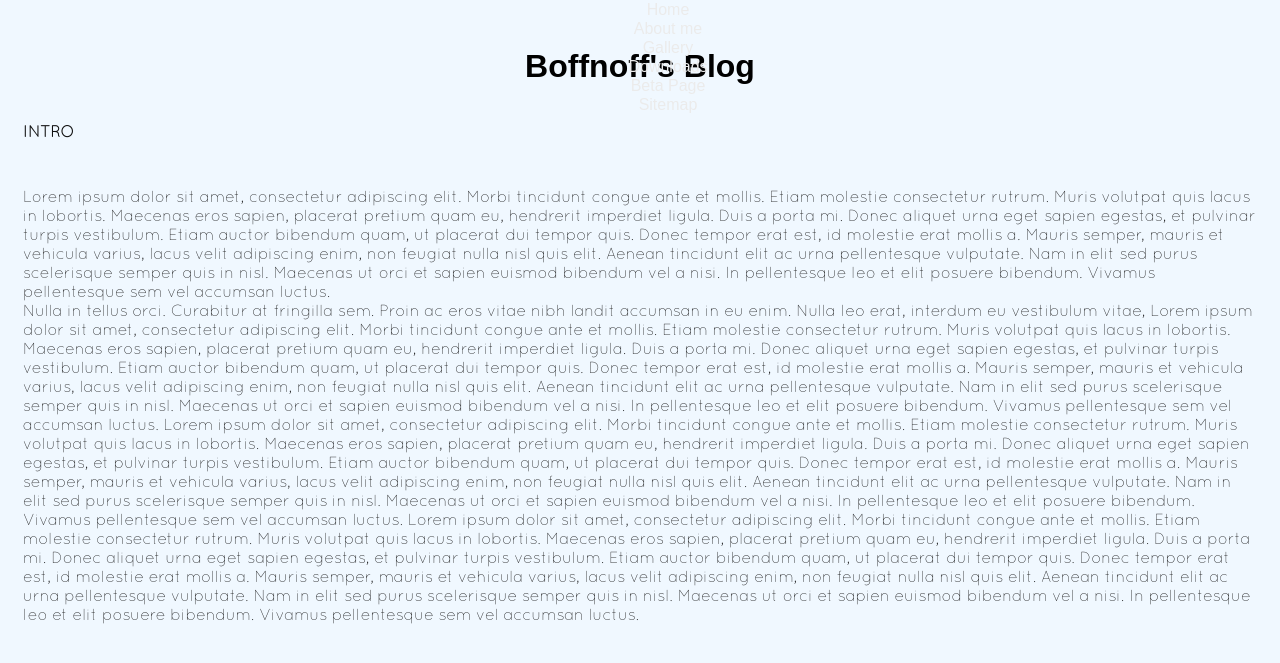
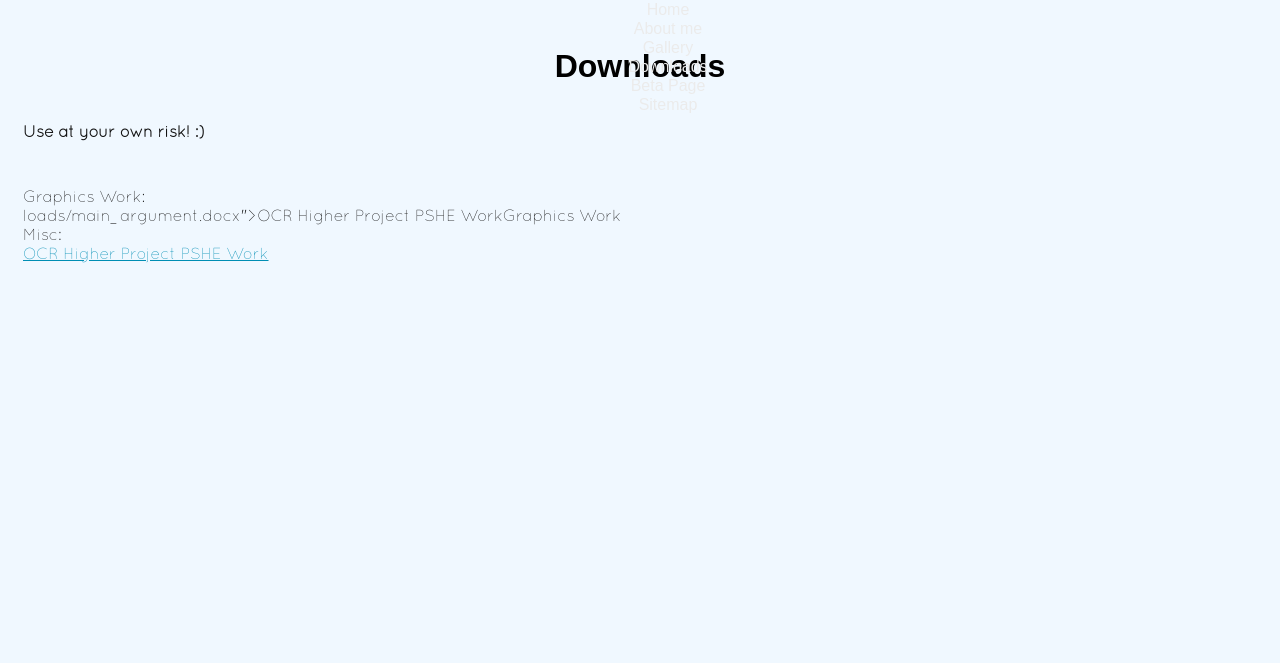
Before and after one commit to boffnoff/boffnoff.github.com, a Jekyll site: the page beta/downloads.html, which Jekyll copies as it is, in a window 1280 px wide. Shown: the top 663 px of the page. Built offline with Jekyll 4.4.1, drawn with Linux system fonts in a browser that asks for light colours; some web fonts are replaced.

Commit message:
added ;link to Skull.jpg-png and didlldded

```diff
--- a/beta/downloads.html
+++ b/beta/downloads.html
@@ -44,69 +44,25 @@
 
 <br>
  <h1>
-     Boffnoff's Blog
+     Downloads
     </h1>
 
 
 <p><strong>
-    INTRO
+    Use at your own risk! :)
     </strong></p>
 
 
 <p>
 
-Lorem ipsum dolor sit amet, consectetur adipiscing elit. Morbi
-tincidunt congue ante et mollis. Etiam molestie consectetur rutrum.
-Muris volutpat quis lacus in lobortis. Maecenas eros sapien, placerat
-pretium quam eu, hendrerit imperdiet ligula. Duis a porta mi. Donec
-aliquet urna eget sapien egestas, et pulvinar turpis vestibulum. Etiam
-auctor bibendum quam, ut placerat dui tempor quis.
-Donec tempor erat est, id molestie erat mollis a. Mauris semper, mauris et
-vehicula varius, lacus velit adipiscing enim, non feugiat nulla nisl quis
-elit. Aenean tincidunt elit ac urna pellentesque vulputate. Nam in elit sed
-purus scelerisque semper quis in nisl. Maecenas ut orci et sapien euismod
-bibendum vel a nisi. In pellentesque leo et elit posuere bibendum. Vivamus
-pellentesque sem vel accumsan luctus.
-<br>
-Nulla in tellus orci. Curabitur at fringilla sem. Proin ac eros vitae nibh
-landit accumsan in eu enim. Nulla leo erat, interdum eu vestibulum vitae,
-Lorem ipsum dolor sit amet, consectetur adipiscing elit. Morbi
-tincidunt congue ante et mollis. Etiam molestie consectetur rutrum.
-Muris volutpat quis lacus in lobortis. Maecenas eros sapien, placerat
-pretium quam eu, hendrerit imperdiet ligula. Duis a porta mi. Donec
-aliquet urna eget sapien egestas, et pulvinar turpis vestibulum. Etiam
-auctor bibendum quam, ut placerat dui tempor quis.
-Donec tempor erat est, id molestie erat mollis a. Mauris semper, mauris et
-vehicula varius, lacus velit adipiscing enim, non feugiat nulla nisl quis
-elit. Aenean tincidunt elit ac urna pellentesque vulputate. Nam in elit sed
-purus scelerisque semper quis in nisl. Maecenas ut orci et sapien euismod
-bibendum vel a nisi. In pellentesque leo et elit posuere bibendum. Vivamus
-pellentesque sem vel accumsan luctus.
-Lorem ipsum dolor sit amet, consectetur adipiscing elit. Morbi
-tincidunt congue ante et mollis. Etiam molestie consectetur rutrum.
-Muris volutpat quis lacus in lobortis. Maecenas eros sapien, placerat
-pretium quam eu, hendrerit imperdiet ligula. Duis a porta mi. Donec
-aliquet urna eget sapien egestas, et pulvinar turpis vestibulum. Etiam
-auctor bibendum quam, ut placerat dui tempor quis.
-Donec tempor erat est, id molestie erat mollis a. Mauris semper, mauris et
-vehicula varius, lacus velit adipiscing enim, non feugiat nulla nisl quis
-elit. Aenean tincidunt elit ac urna pellentesque vulputate. Nam in elit sed
-purus scelerisque semper quis in nisl. Maecenas ut orci et sapien euismod
-bibendum vel a nisi. In pellentesque leo et elit posuere bibendum. Vivamus
-pellentesque sem vel accumsan luctus.
-Lorem ipsum dolor sit amet, consectetur adipiscing elit. Morbi
-tincidunt congue ante et mollis. Etiam molestie consectetur rutrum.
-Muris volutpat quis lacus in lobortis. Maecenas eros sapien, placerat
-pretium quam eu, hendrerit imperdiet ligula. Duis a porta mi. Donec
-aliquet urna eget sapien egestas, et pulvinar turpis vestibulum. Etiam
-auctor bibendum quam, ut placerat dui tempor quis.
-Donec tempor erat est, id molestie erat mollis a. Mauris semper, mauris et
-vehicula varius, lacus velit adipiscing enim, non feugiat nulla nisl quis
-elit. Aenean tincidunt elit ac urna pellentesque vulputate. Nam in elit sed
-purus scelerisque semper quis in nisl. Maecenas ut orci et sapien euismod
-bibendum vel a nisi. In pellentesque leo et elit posuere bibendum. Vivamus
-pellentesque sem vel accumsan luctus.
-
+    Graphics Work:
+    <br>
+    loads/main_argument.docx">OCR Higher Project PSHE Work</a>Graphics Work</a>
+    <br>
+    Misc:
+    <br>
+    <a href="/downloads/main_argument.docx">OCR Higher Project PSHE Work</a>
+    <br>
     </p>
 
 
--- a/beta/gallery.html
+++ b/beta/gallery.html
@@ -61,6 +61,7 @@
 <img src="/gallery/white_emblem_zombie_hand_on_the_edge.png" width="175" height="248"/>
 <img src="/gallery/on_the_edge_film_festival_poster.png" width="175" height="248"/>
 <img src="/gallery/on_the_edge_film_festival_poster2.png" width="175" height="248"/>
+<img src="/gallery/Skull-jpg.png" width="175" height="248"/>
 
 
 
```
